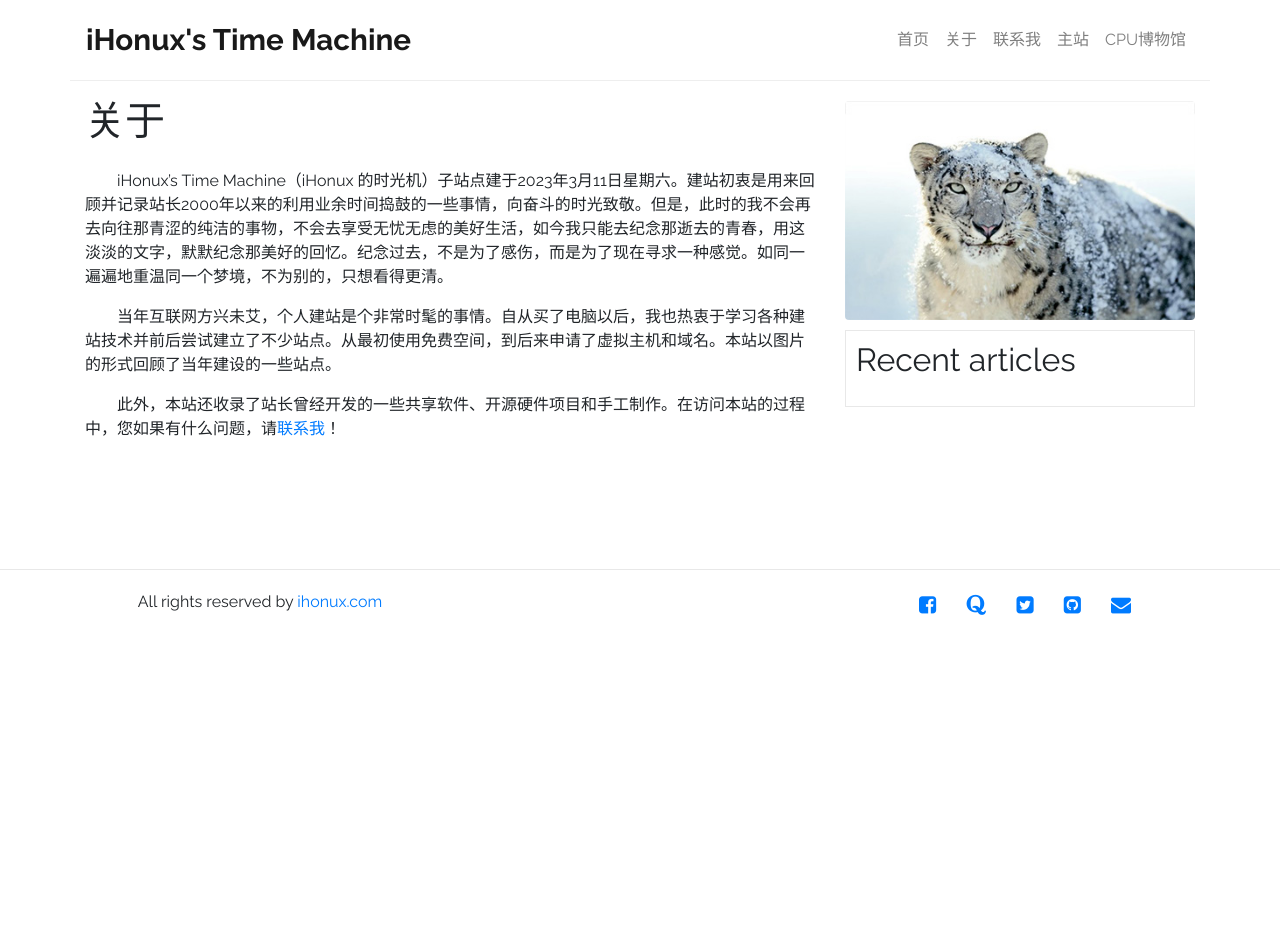
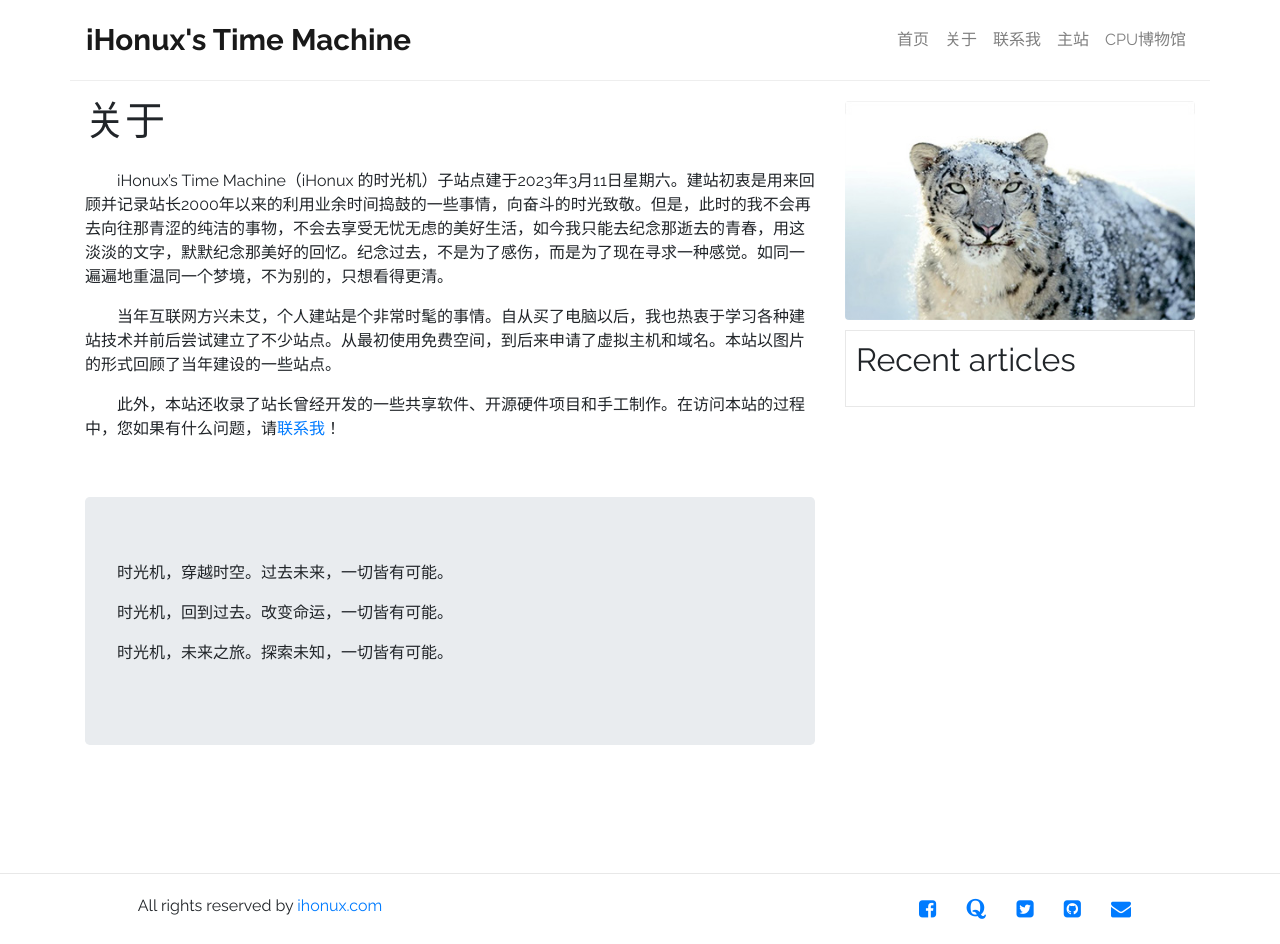
Before and after one commit to past-records/past-records.github.io, a Jekyll site: the page built from about.md, in a window 1280 px wide. Built offline with Jekyll 4.4.1, drawn with Linux system fonts in a browser that asks for light colours; before the commit the page ends 900 px from its top, so only the background shows below that.

Commit message:
Update about.md

```diff
--- a/about.md
+++ b/about.md
@@ -10,3 +10,10 @@ image: /images/web/about-small.jpg
 　　当年互联网方兴未艾，个人建站是个非常时髦的事情。自从买了电脑以后，我也热衷于学习各种建站技术并前后尝试建立了不少站点。从最初使用免费空间，到后来申请了虚拟主机和域名。本站以图片的形式回顾了当年建设的一些站点。
 
 　　此外，本站还收录了站长曾经开发的一些共享软件、开源硬件项目和手工制作。在访问本站的过程中，您如果有什么问题，请[联系我]({{site.baseurl}}/contact)！
+
+<p>　</p>
+<div class="jumbotron">
+  <p>时光机，穿越时空。过去未来，一切皆有可能。</p>
+  <p>时光机，回到过去。改变命运，一切皆有可能。</p>
+  <p>时光机，未来之旅。探索未知，一切皆有可能。</p>
+</div>
```
